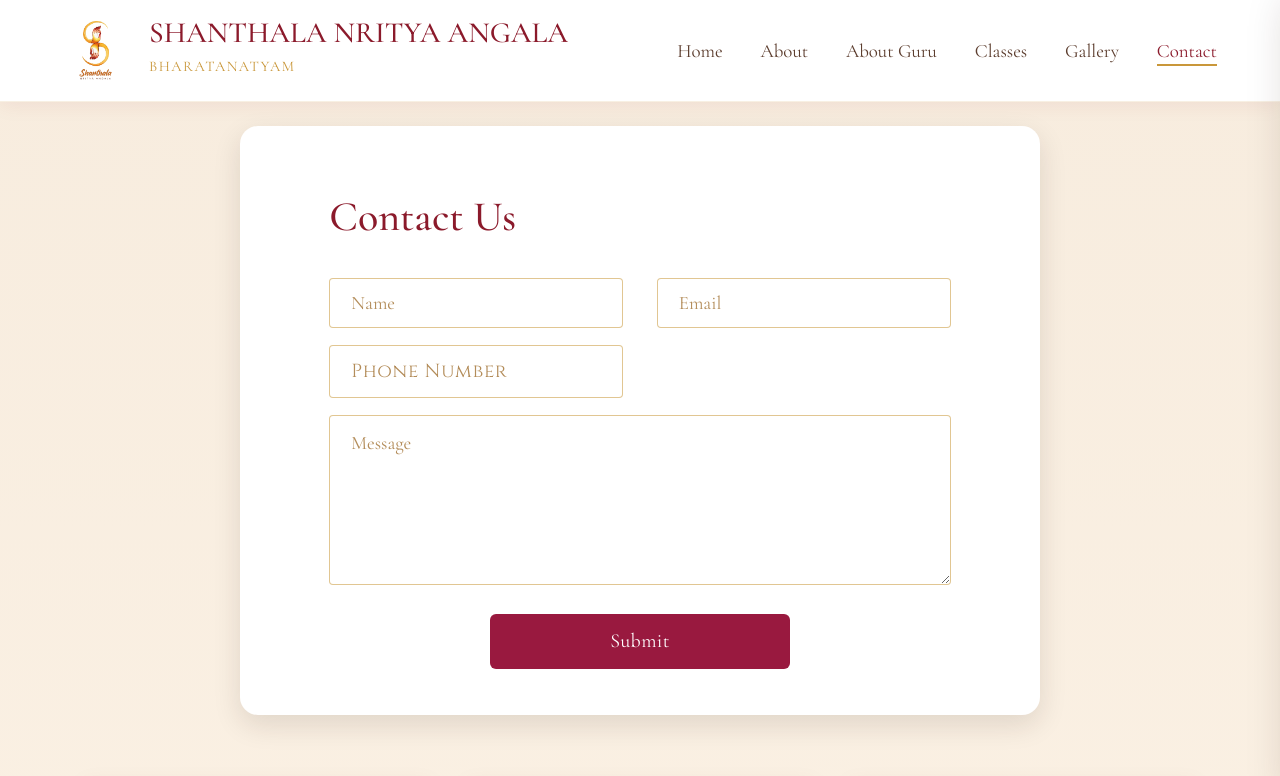
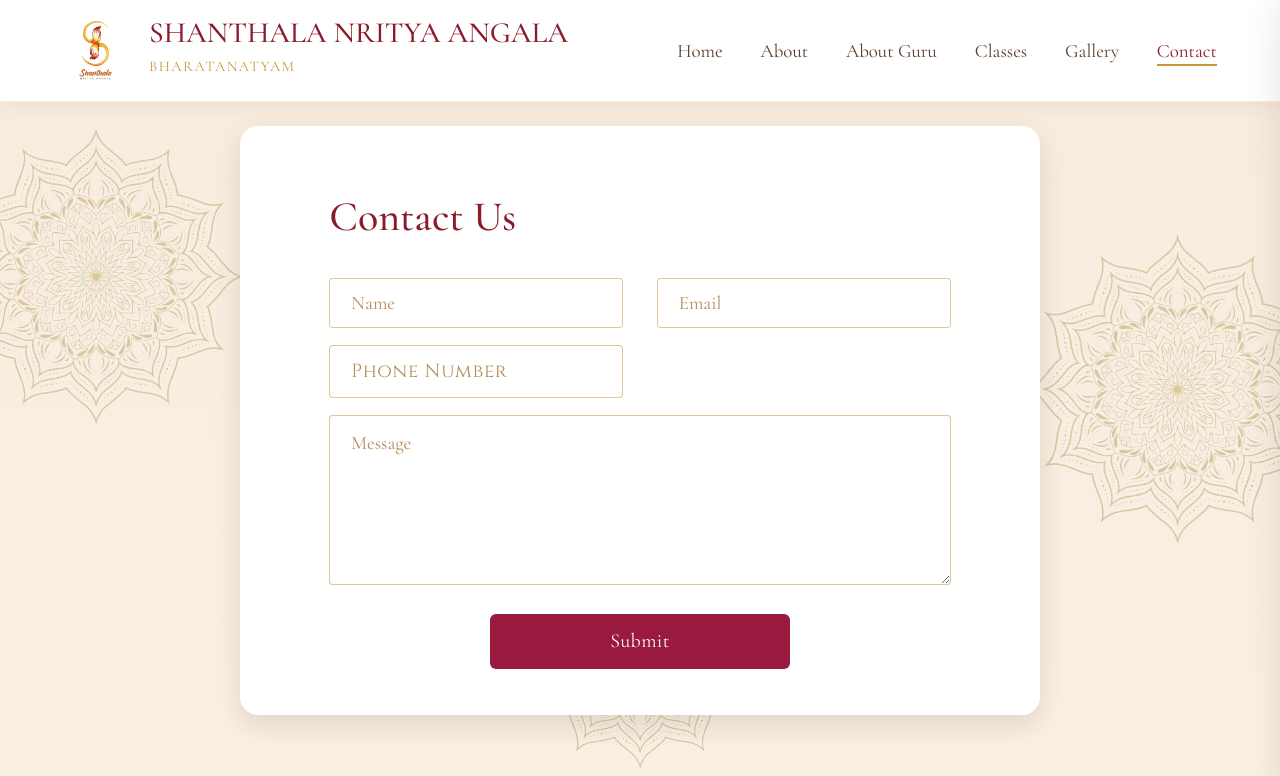
Before and after one commit to Kishor1703/Shanthala, a React (Vite) app: page /contact in a window 1280 px wide. Shown: the top 776 px of the page. Built offline with nearby package versions, Linux system fonts and the light colour scheme.

Commit message:
Backend added

```diff
--- a/src/index.css
+++ b/src/index.css
@@ -980,6 +980,31 @@ ul { list-style: none; }
   background: var(--cream);
   overflow: hidden;
 }
+.page-bg-design {
+  position: absolute;
+  pointer-events: none;
+  user-select: none;
+  opacity: 0.5;
+  z-index: 0;
+  filter: saturate(0.9);
+}
+.page-bg-design--gallery-left {
+  left: -5%;
+  top: 10%;
+  width: min(18rem, 24vw);
+}
+.page-bg-design--gallery-center {
+  left: 50%;
+  top: 38%;
+  width: min(16rem, 22vw);
+  transform: translateX(-50%);
+  opacity: 0.5;
+}
+.page-bg-design--gallery-right {
+  right: -4%;
+  bottom: 8%;
+  width: min(19rem, 25vw);
+}
 .gallery-masonry {
   columns: 3;
   column-gap: 0.75rem;
@@ -1059,6 +1084,23 @@ ul { list-style: none; }
   background: linear-gradient(180deg, #f7ecde 0%, #fbf1e4 100%);
   overflow: hidden;
   padding-top: 6rem;
+}
+.page-bg-design--contact-left {
+  left: -4%;
+  top: 12%;
+  width: min(17rem, 23vw);
+}
+.page-bg-design--contact-center {
+  left: 50%;
+  top: 48%;
+  width: min(15rem, 20vw);
+  transform: translateX(-50%);
+  opacity: 0.5;
+}
+.page-bg-design--contact-right {
+  right: -4%;
+  top: 22%;
+  width: min(18rem, 24vw);
 }
 .contact-info-grid {
   display: grid;
@@ -1790,6 +1832,9 @@ ul { list-style: none; }
   /* ── Gallery page ── */
   .gallery-page  { padding: 3rem 0; }
   .gallery-masonry { columns: 2; column-gap: 0.6rem; }
+  .page-bg-design--gallery-left { width: 10rem; left: -8%; top: 14%; opacity: 0.5; }
+  .page-bg-design--gallery-center { width: 9rem; top: 42%; opacity: 0.5; }
+  .page-bg-design--gallery-right { width: 10rem; right: -8%; bottom: 10%; opacity: 0.5; }
 
   /* ── Classes page ── */
   .classes-page { padding: 3.5rem 0 3rem; }
@@ -1913,6 +1958,9 @@ ul { list-style: none; }
 
   /* Contact */
   .contact-card { padding: 2.2rem 2.5rem; }
+  .page-bg-design--contact-left { width: 10rem; left: -7%; top: 14%; opacity: 0.08; }
+  .page-bg-design--contact-center { width: 8.5rem; top: 50%; opacity: 0.05; }
+  .page-bg-design--contact-right { width: 10rem; right: -8%; top: 26%; opacity: 0.08; }
 
   /* Footer */
   .footer-grid { grid-template-columns: 1.4fr 1fr 1fr; gap: 2.5rem; }
@@ -1936,6 +1984,18 @@ ul { list-style: none; }
   .nav-brand-text h1 { font-size: 0.95rem; }
   .gallery-grid   { grid-template-columns: 1fr; }
   .gallery-masonry { columns: 1; }
+  .page-bg-design--gallery-left,
+  .page-bg-design--gallery-right,
+  .page-bg-design--contact-left,
+  .page-bg-design--contact-right {
+    width: 7rem;
+    opacity: 0.5;
+  }
+  .page-bg-design--gallery-center,
+  .page-bg-design--contact-center {
+    width: 6rem;
+    opacity: 0.5;
+  }
   .values-grid    { grid-template-columns: 1fr; }
   .cp-card        { grid-template-columns: 1fr; }
   .cp-card-img    { height: 200px; }
--- a/src/pages/Contact.jsx
+++ b/src/pages/Contact.jsx
@@ -1,6 +1,7 @@
 import { useState } from 'react'
 import { useScrollReveal } from '../hooks/useScrollReveal'
 import { apiFetch } from '../lib/api'
+import { siteAssets } from '../siteAssets'
 
 export default function Contact() {
   useScrollReveal()
@@ -55,6 +56,9 @@ export default function Contact() {
   return (
     <div className="page-enter">
       <section className="contact-section contact-page-section">
+        <img className="page-bg-design page-bg-design--contact-left" src={siteAssets.backgroundDesign} alt="" aria-hidden="true" />
+        <img className="page-bg-design page-bg-design--contact-center" src={siteAssets.backgroundDesign} alt="" aria-hidden="true" />
+        <img className="page-bg-design page-bg-design--contact-right" src={siteAssets.backgroundDesign} alt="" aria-hidden="true" />
         <div className="container">
           <form className="contact-card reveal" onSubmit={handleSubmit}>
             <h2>Contact Us</h2>
--- a/src/pages/Gallery.jsx
+++ b/src/pages/Gallery.jsx
@@ -1,6 +1,7 @@
 import { useEffect, useState } from 'react'
 import { useScrollReveal } from '../hooks/useScrollReveal'
 import { apiFetch } from '../lib/api'
+import { siteAssets } from '../siteAssets'
 
 export default function Gallery() {
   useScrollReveal()
@@ -40,6 +41,9 @@ export default function Gallery() {
   return (
     <div className="page-enter">
       <section className="gallery-page">
+        <img className="page-bg-design page-bg-design--gallery-left" src={siteAssets.backgroundDesign} alt="" aria-hidden="true" />
+        <img className="page-bg-design page-bg-design--gallery-center" src={siteAssets.backgroundDesign} alt="" aria-hidden="true" />
+        <img className="page-bg-design page-bg-design--gallery-right" src={siteAssets.backgroundDesign} alt="" aria-hidden="true" />
         <div className="container">
           <h1 className="cp-heading" style={{ textAlign: 'center' }}>Gallery</h1>
           <div className="divider reveal"><div className="divider-diamond"></div></div>
--- a/src/siteAssets.js
+++ b/src/siteAssets.js
@@ -32,8 +32,10 @@ import RB from './assets/5.png'
 import LS from './assets/6.png'
 import vec from './assets/Vector.png'
 import date from './assets/date-time.png'
+import backgroundDesign from './assets/background_design.png'
 
 export const siteAssets = {
+  backgroundDesign,
   date,
   vec,
   LS,
```
Also changed, not shown: src/assets/background_design.png (renamed from src/assets/background.png).
